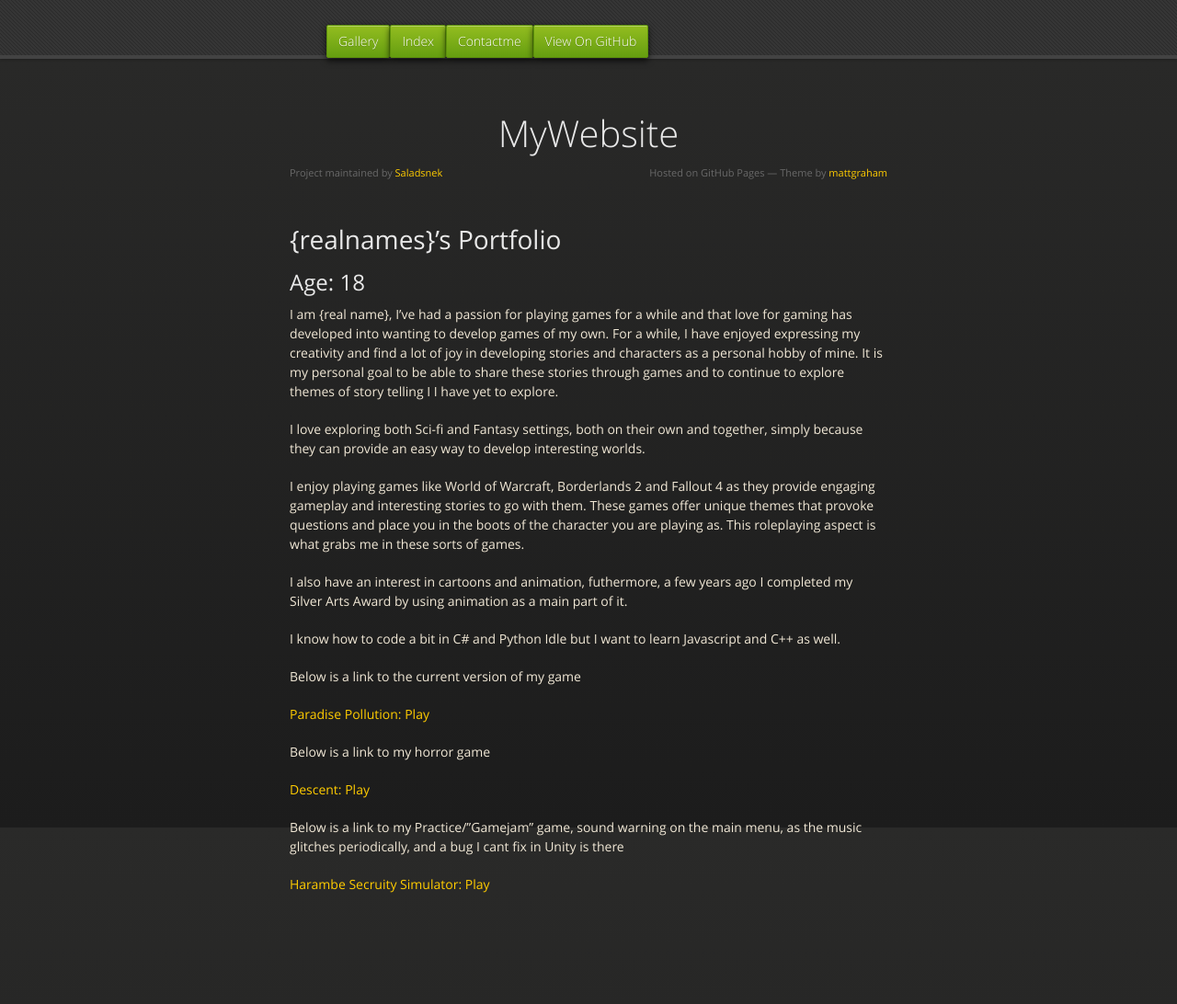
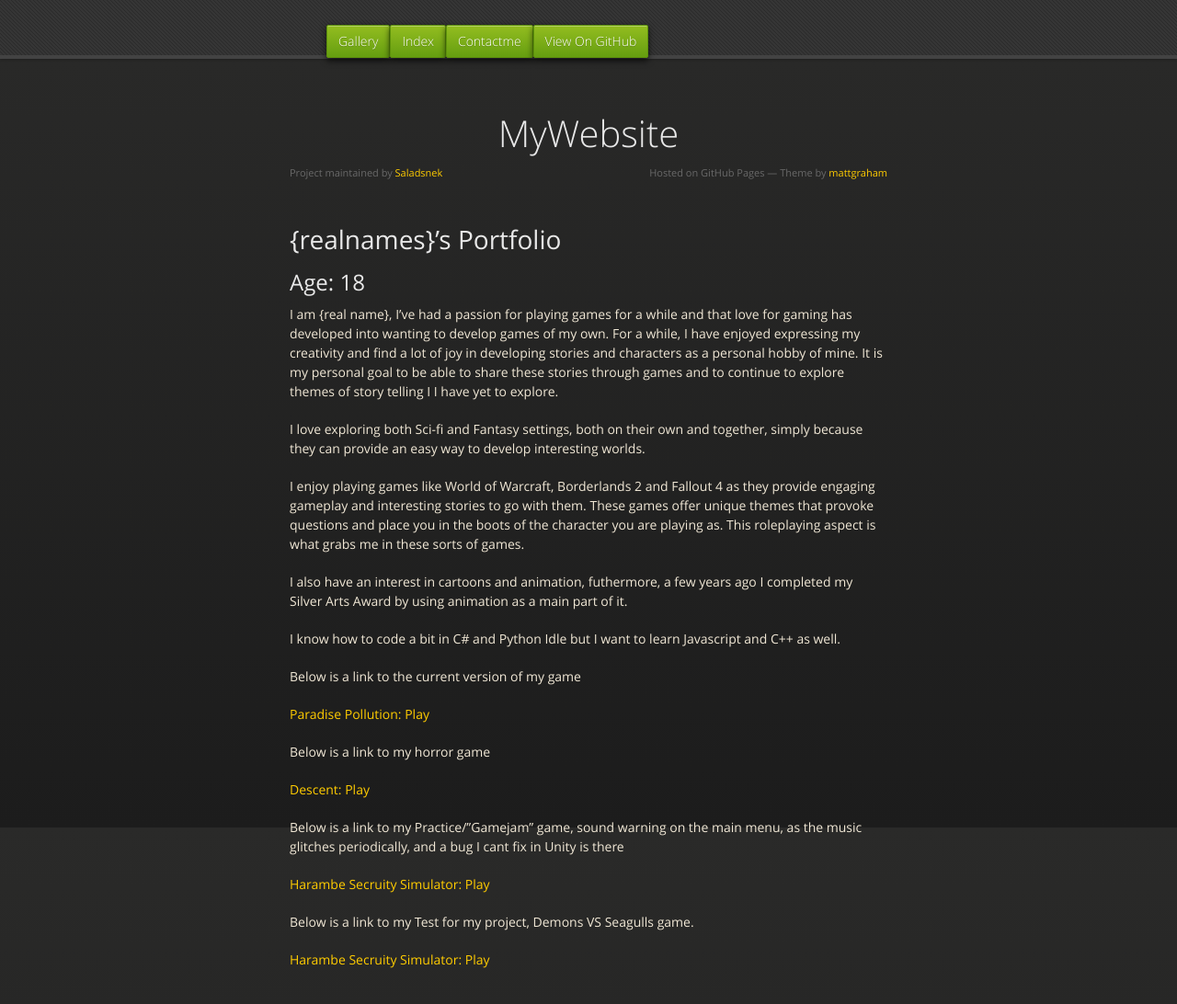
Before and after one commit to Saladsnek/MyWebsite, a Jekyll site: the page built from index.md, in a window 1280 px wide and 1164 px high. Shown: the top 1092 px of the window at 92% size. Built offline with Jekyll 4.4.1, drawn with Linux system fonts in a browser that asks for light colours; nearby versions of some CDN libraries; our own code applies the rules of GitHub Pages for plain Markdown files; the repository's description, which GitHub fills in, is left out.

Commit message:
Added DVS because pain

```diff
--- a/index.md
+++ b/index.md
@@ -23,3 +23,7 @@ Below is a link to my horror game
 Below is a link to my Practice/"Gamejam" game, sound warning on the main menu, as the music glitches periodically, and a bug I cant fix in Unity is there
 
 <a href="WebGLForGameJam/GameJam.html">Harambe Secruity Simulator: Play</a>
+
+Below is a link to my Test for my project, Demons VS Seagulls game.
+
+<a href="DVSWebGLBuild/index.html">Harambe Secruity Simulator: Play</a>
```
